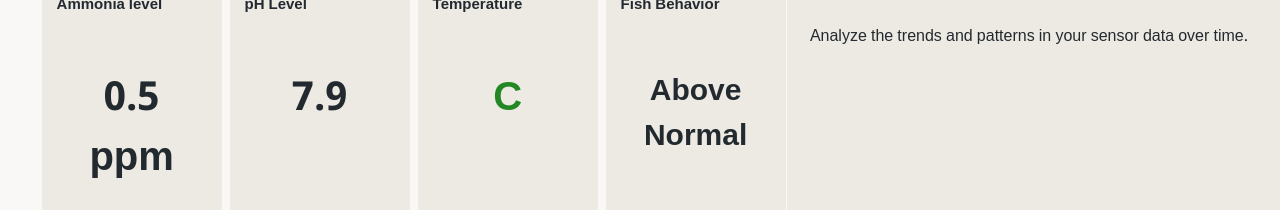
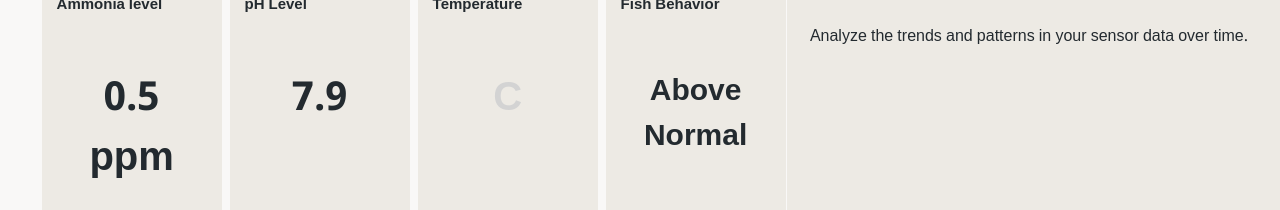
Before and after one commit to soberanosweetkylah-dot/RoboTilapia, a React (Vite) app in the folder frontend/: page /dashboard in a window 1280 px wide. Shown: the part 220-430 px from the top of the page. Built offline with nearby package versions, Linux system fonts and the light colour scheme; no server answers; the database is empty.

Commit message:
color coding styles for water parameter sensor readings

```diff
--- a/frontend/src/components/WaterParameters.jsx
+++ b/frontend/src/components/WaterParameters.jsx
@@ -1,8 +1,6 @@
 import React from "react";
 
 function WaterParameters({ sensorReadings, temp }) {
-
-
   return (
     <div className="water-parameter-data">
       <section className="sensor-data-section">
@@ -54,9 +52,16 @@ export default WaterParameters;
 
 // Function for styles (color code)
 const colorCode = (sensor, readings) => {
+  if (readings === undefined) {
+    return { color: "#D3D3D3" }; // Default color for undefined readings
+  }
   switch (sensor) {
     case "temperature": {
-      return readings > 25 ? { color: "#D2222D" } : { color: "#238823" };
+      return readings >= 24 && readings <= 26
+        ? { color: "#238823" }
+        : (readings > 26 && readings <= 28) || (readings < 24 && readings >= 22)
+        ? { color: "#FFBF00" }
+        : { color: "#D2222D" };
     }
   }
 };
```
